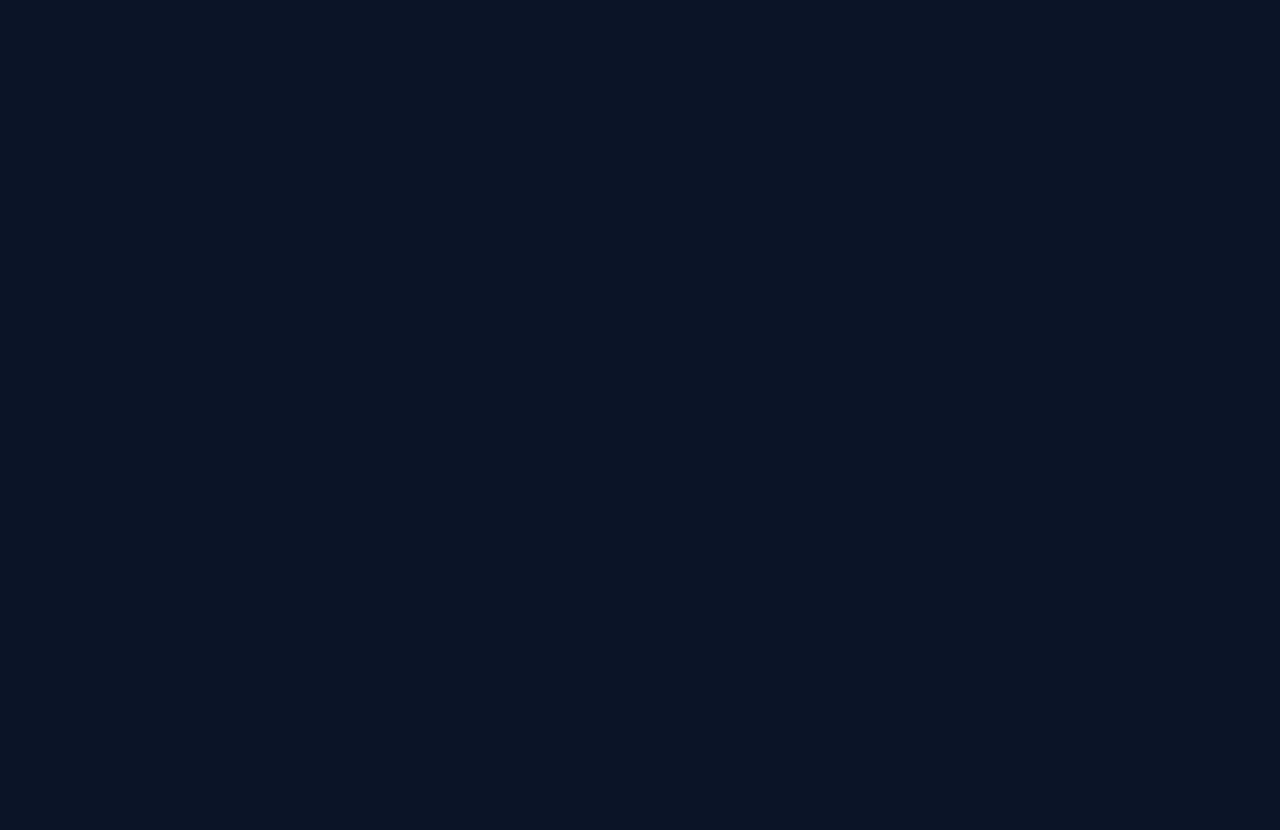
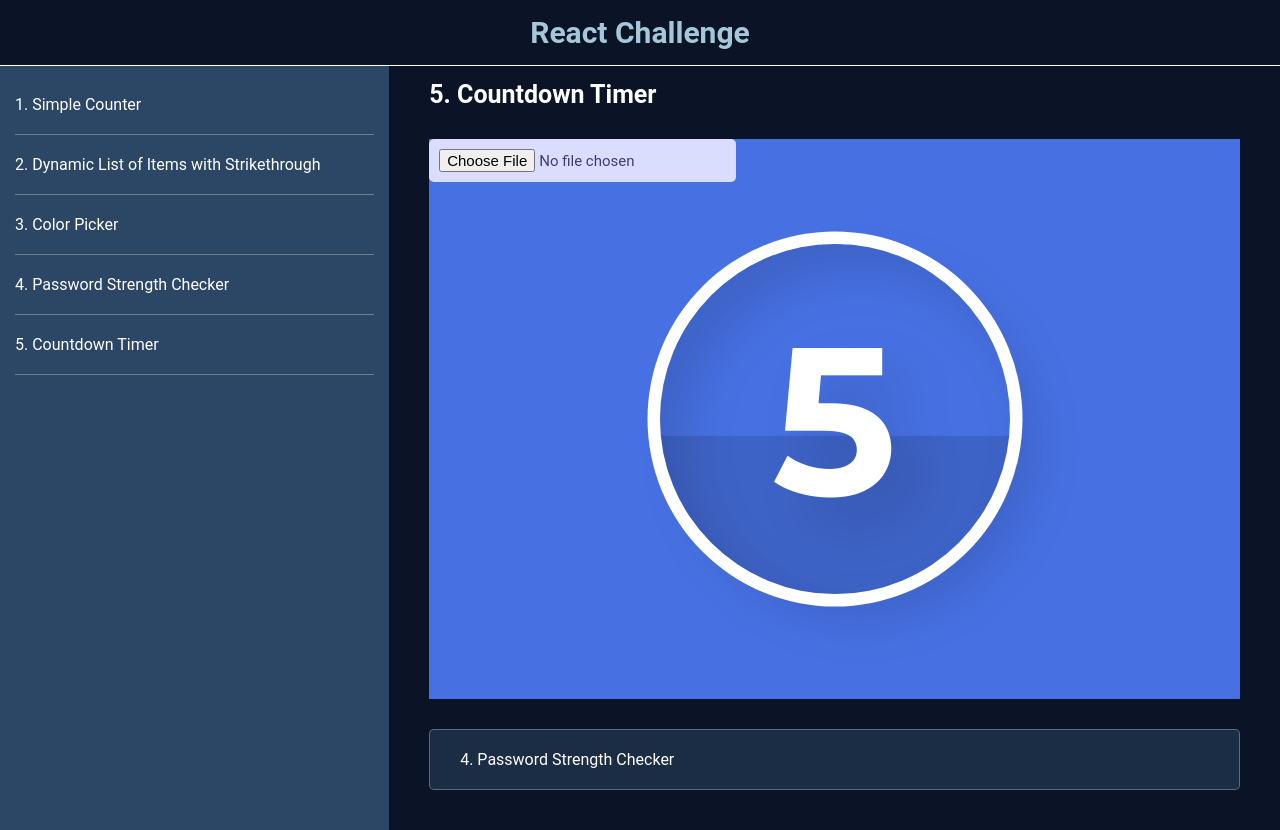
Before and after one commit to annieremeeva/react-challenge, a React (Vite) app: page /countdown-timer in a window 1280 px wide. Before the commit this address had no page. Before the commit the page ends 800 px from the top, so only its background shows below. Built offline with nearby package versions, Linux system fonts and the light colour scheme.

Commit message:
fixed headers + started timer

```diff
--- a/src/App.jsx
+++ b/src/App.jsx
@@ -19,12 +19,17 @@ function App() {
             route: '/password-strength-checker',
             title: '4. Password Strength Checker',
         },
+        {
+            route: '/countdown-timer',
+            title: '5. Countdown Timer',
+        },
     ]
     const location = useLocation();
     const currentPath = location.pathname;
     const index = puzzles.findIndex((item) => item.route === currentPath);
     const sidebarNav = useRef(null);
     const bottomNav = useRef(null);
+    const isRoot = currentPath === '/';
     const toggleSidebar = () => {
         sidebarNav.current.classList.toggle('app__nav_sidebar-active');
     }
@@ -49,6 +54,7 @@ function App() {
 
 
                 <div className="app__content">
+                    {!isRoot && <h2>{puzzles[index].title}</h2>}
                     <Outlet/>
                     <nav ref={bottomNav} className="app__nav_bottom">
                         {
--- /dev/null
+++ b/src/components/CountdownTimerWithAudio/CountdownTimer.jsx
@@ -0,0 +1,79 @@
+import React, {useEffect, useRef, useState} from 'react';
+
+const CountdownTimer = () => {
+    const [initialTimer, setInitialTimer] =  useState(10);
+    const [timer, setTimer] = useState(initialTimer)
+    const [playAudio, setPlayAudio] = useState(false)
+    const [audioSrc, setAudioSrc] = useState('src/assets/alarm-1.mp3');
+    const audioInputRef = useRef(null);
+    const timerContainerRef = useRef(null);
+    const timerNumberRef = useRef(null);
+    const timerRef = useRef(null);
+    const stopTimer = (intervalId) => {
+        clearInterval(intervalId)
+    }
+    const handleAnimationDuration = () => {
+        timerContainerRef.current.style.animationDuration = `${initialTimer}s`;
+        timerRef.current.style.animationDuration = `${timer}s`;
+    }
+    const deleteAnimation = () => {
+        timerContainerRef.current.classList.remove('countdown-timer_animation');
+        timerNumberRef.current.classList.remove('countdown-timer__timer-number');
+        timerRef.current.classList.remove('countdown-timer__timer_animation');
+    }
+    const addAnimation = () => {
+        timerContainerRef.current.classList.add('countdown-timer_animation');
+        timerNumberRef.current.classList.add('countdown-timer__timer-number');
+        timerRef.current.classList.add('countdown-timer__timer_animation');
+    }
+    const playAudioCue = () => {
+        const audio = new Audio(audioSrc);
+        audio.play();
+        setTimeout(() => {
+            audio.pause();
+            audio.currentTime = 0;
+        }, 2000);
+    }
+
+    useEffect(() => {
+        handleAnimationDuration();
+        const intervalId = setInterval(
+        () => {
+            setTimer(prevTimer => prevTimer - 1);
+            if (timer === 1) {
+                setPlayAudio(true)
+                deleteAnimation();
+            } else if (timer === 0) {
+                setPlayAudio(false)
+                setTimer(() => 10);
+                addAnimation();
+                handleAnimationDuration();
+            } else {
+                setPlayAudio(false)
+            }
+        }, 1000)
+        // if (timer === 0) stopTimer(intervalId)
+        return () => clearInterval(intervalId)
+    });
+
+
+    const handleChooseAudio = (event) => {
+        const file = event.target.files[0];
+        if (file) {
+            const src = URL.createObjectURL(file);
+            setAudioSrc(src);
+        }
+    }
+    return (
+        <div ref={timerContainerRef} className="countdown-timer countdown-timer_animation">
+            <input className="countdown-timer__input" onChange={handleChooseAudio} ref={audioInputRef} type="file" accept="audio/*" />
+            <div ref={timerRef} className="countdown-timer__timer countdown-timer__timer_animation">
+                <span ref={timerNumberRef} className="countdown-timer__timer-number">{timer}</span>
+            </div>
+
+            {playAudio && playAudioCue()}
+        </div>
+    );
+};
+
+export default CountdownTimer;
--- a/src/components/colorPicker.jsx
+++ b/src/components/colorPicker.jsx
@@ -5,13 +5,12 @@ function ColorPicker() {
     const [color, setColor] = useState('#ffffff')
     const initialRecentColors = [];
     const [recentColors, setRecentColors] = useState(initialRecentColors);
-    const [convertedColor, setConvertedColor] = useState('#ffffff')
     const handleRecentColors = () => {
         if (recentColors[0] !== color) {
         setRecentColors( recentColors.length < 10  ? [color, ...recentColors] :[color, ...recentColors].slice(0, -1) );
         }
     }
-    const handleConvertion = (color, system) => {
+    const handleConversion = (color, system) => {
         let currentColor = tinycolor(color);
         if (system === "hex") {
             return (currentColor.toHexString())
@@ -25,13 +24,12 @@ function ColorPicker() {
     }
     return (
         <div className="color-picker">
-            <h2>3. Color Picker</h2>
             <div className="color-picker__main-color">
                 <label className="color-picker__main-color-choice">
                     <input className="color-picker__input" value={color} onBlur={handleRecentColors} onChange={(e) => setColor(e.target.value)} type="color"/>
                     <p>{color}</p>
-                    <p>{handleConvertion(color, 'hsl')}</p>
-                    <p>{handleConvertion(color, 'rgb')}</p>
+                    <p>{handleConversion(color, 'hsl')}</p>
+                    <p>{handleConversion(color, 'rgb')}</p>
                 </label>
                 <div className="color-picker__color-swatch" style={{backgroundColor: `${color}`}}></div>
             </div>
--- a/src/components/simpleCounter.jsx
+++ b/src/components/simpleCounter.jsx
@@ -50,7 +50,6 @@ const SimpleCounter = () => {
     }
     return (
         <div className="simple-counter">
-            <h2>1. Simple Counter </h2>
             <p ref={counterRef}>{count}</p>
             <div className="simple-counter__buttons">
                 <button className='simple-counter__button simple-counter__button_decrement' onClick={handleDecrement}>-</button>
--- a/src/components/toDoList/toDoList.jsx
+++ b/src/components/toDoList/toDoList.jsx
@@ -73,7 +73,6 @@ const ToDoList = () => {
     const filterValues = Object.values(FILTER_NAMES);
     return(
         <div className="todo-list">
-            <h2>2. Dynamic List of Items with Strikethrough</h2>
             <form className="todo-list__add-form">
                 <input onChange={(e) => setNewTodo(e.target.value)} value={newTodo} className="todo-list__add-input" type="text" placeholder="Enter to do"/>
                 <button type={"button"} onClick={()=> handleAdd(newTodo)} className="todo-list__add-button">Add</button>
--- a/src/main.jsx
+++ b/src/main.jsx
@@ -6,6 +6,7 @@ import ColorPicker from "./components/colorPicker.jsx";
 import SimpleCounter from "./components/simpleCounter.jsx";
 import ToDoList from "./components/toDoList/toDoList.jsx";
 import PasswordStrengthChecker from "./components/passwordStrengthChecker.jsx";
+import CountdownTimer from "./components/CountdownTimerWithAudio/CountdownTimer.jsx";
 
 createRoot(document.getElementById('root')).render(
 
@@ -17,6 +18,7 @@ createRoot(document.getElementById('root')).render(
                   <Route path="/counter" element={<SimpleCounter />} />
                   <Route path="/color-picker" element={<ColorPicker />} />
                   <Route path="/password-strength-checker" element={<PasswordStrengthChecker />} />
+                  <Route path="/countdown-timer" element={<CountdownTimer />} />
               </Route>
 
           </Routes>
--- a/src/styles/_app.sass
+++ b/src/styles/_app.sass
@@ -74,7 +74,7 @@
                 transition: 0.4s ease-out
             &-active
                 +phone
-                transform: translateX(0)
+                    transform: translateX(0)
 
         &_bottom
             display: flex
--- /dev/null
+++ b/src/styles/countdown-timer.sass
@@ -0,0 +1,76 @@
+@use 'mixins/media-queries' as *
+@import url('https://fonts.googleapis.com/css?family=Montserrat:700')
+
+@mixin scale_timer($scale)
+    $x: $scale
+    width: 35vmin * $x
+    height: 35vmin * $x
+    box-shadow: 0 0 0 (1.25vmin * $x), inset (2.5vmin * $x) (2.5vmin * $x) (5vmin * $x) rgba(black, 0.125), (2.5vmin * $x) (2.5vmin * $x) (5vmin * $x) rgba(black, 0.125)
+    font-size: 20vmin * $x
+    text-shadow: (2.5vmin * $x) (2.5vmin * $x) (5vmin * $x) rgba(black, 0.125)
+.countdown-timer
+    $timer_unit: 1s
+    $timer_length: 10
+    $timer_delay: 0s
+    $starting_hue: 160
+    $hue_increment: calc(360 / $timer_length)
+    position: relative
+    height: 70vh
+    background-color: hsl($starting_hue * 1deg, 80%, 60%)
+    font-family: 'Montserrat', sans-serif
+    &_animation
+        animation:  ($timer_delay - $timer_unit * 0.125) cubic-bezier(0.9, 0, 0.1, 1) forwards background_color
+        animation-duration: ($timer_unit * $timer_length)
+    @at-root
+        @keyframes background_color
+            @for $i from 1 through $timer_length + 1
+                #{calc(100% / $timer_length * $i)}
+                    $hue: $hue_increment * $i * 2
+                    background-color: hsl($starting_hue * 1deg + $hue * 1deg, 80%, 60%)
+    &__timer
+        +scale_timer(1.25)
+        position: absolute
+        top: 50%
+        left: 50%
+        transform: translate(-50%, -50%)
+        display: flex
+        align-items: center
+        justify-content: center
+        overflow: hidden
+        color: white
+        border-radius: 50%
+        font-weight: 700
+        +phone
+            top: 50%
+            left: 50%
+            +scale_timer(1)
+
+        &-number
+            animation: ($timer_unit * $timer_length) $timer_delay forwards timer_countdown, $timer_unit ($timer_delay - $timer_unit * 0.125) $timer_length timer_beat
+            @at-root
+                @keyframes timer_beat
+                    40%,
+                    80%
+                        transform: none
+                    50%
+                        transform: scale(1.125)
+            @at-root
+                @keyframes timer_countdown
+                    @for $i from 0 through $timer_length
+                        #{calc(100% / $timer_length) * $i}
+                            content: '#{-$i + $timer_length}'
+        &_animation
+            &:after
+                content: ''
+                position: absolute
+                top: 0
+                left: 0
+                z-index: -100
+                width: 100%
+                height: 100%
+                background-color: rgba(black, 0.125)
+                animation: ($timer_unit * $timer_length) $timer_delay linear forwards timer_indicator
+                @at-root
+                    @keyframes timer_indicator
+                        100%
+                            transform: translateY(100%)
--- a/src/styles/index.sass
+++ b/src/styles/index.sass
@@ -3,6 +3,7 @@
 @use 'color-picker'
 @use 'app'
 @use 'password-strength-checker'
+@use 'countdown-timer'
 @use 'colors' as *
 *
     box-sizing: border-box
```
Also changed, not shown: 1 other file (tests, documents, lock files or other folders).
